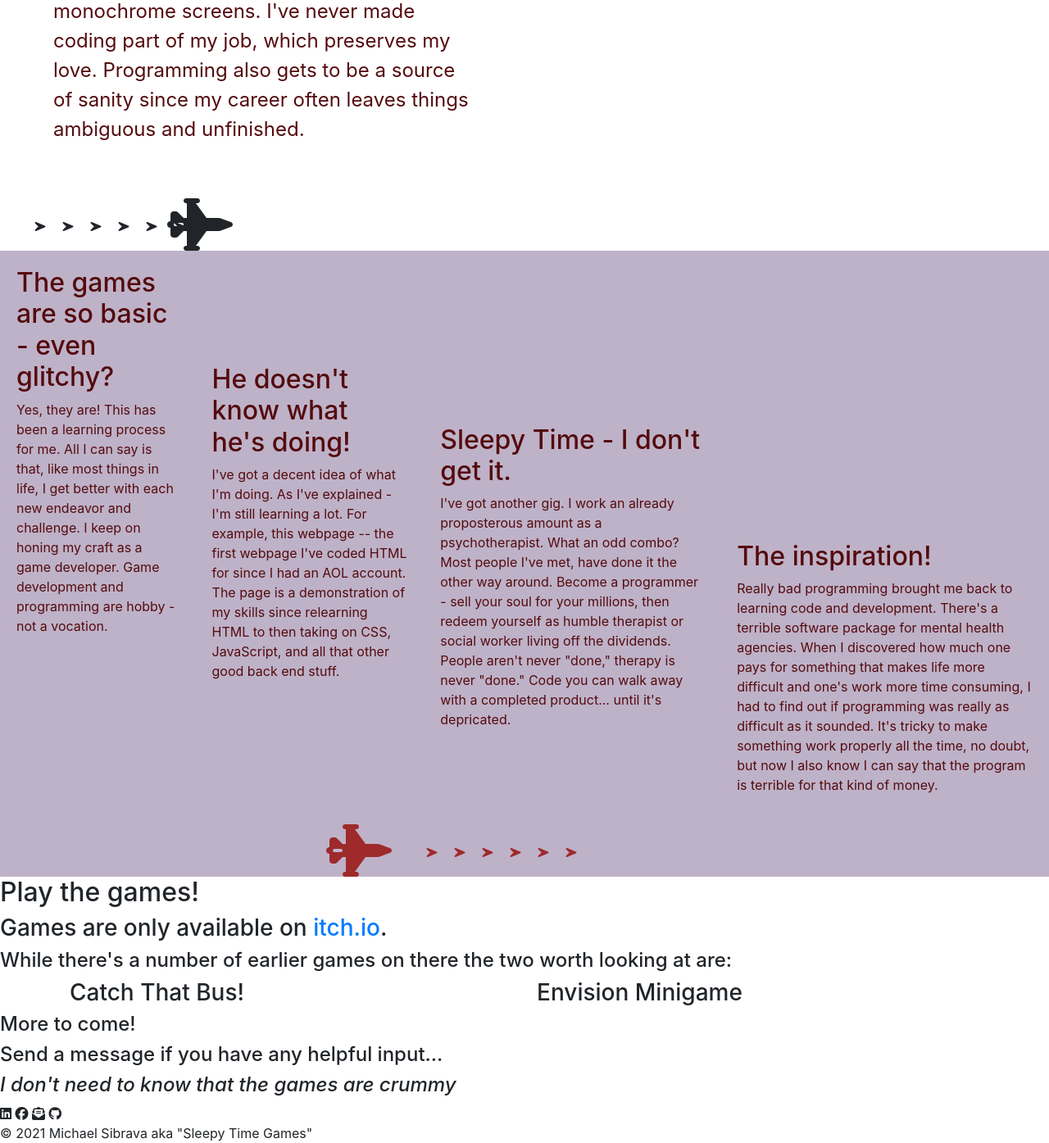
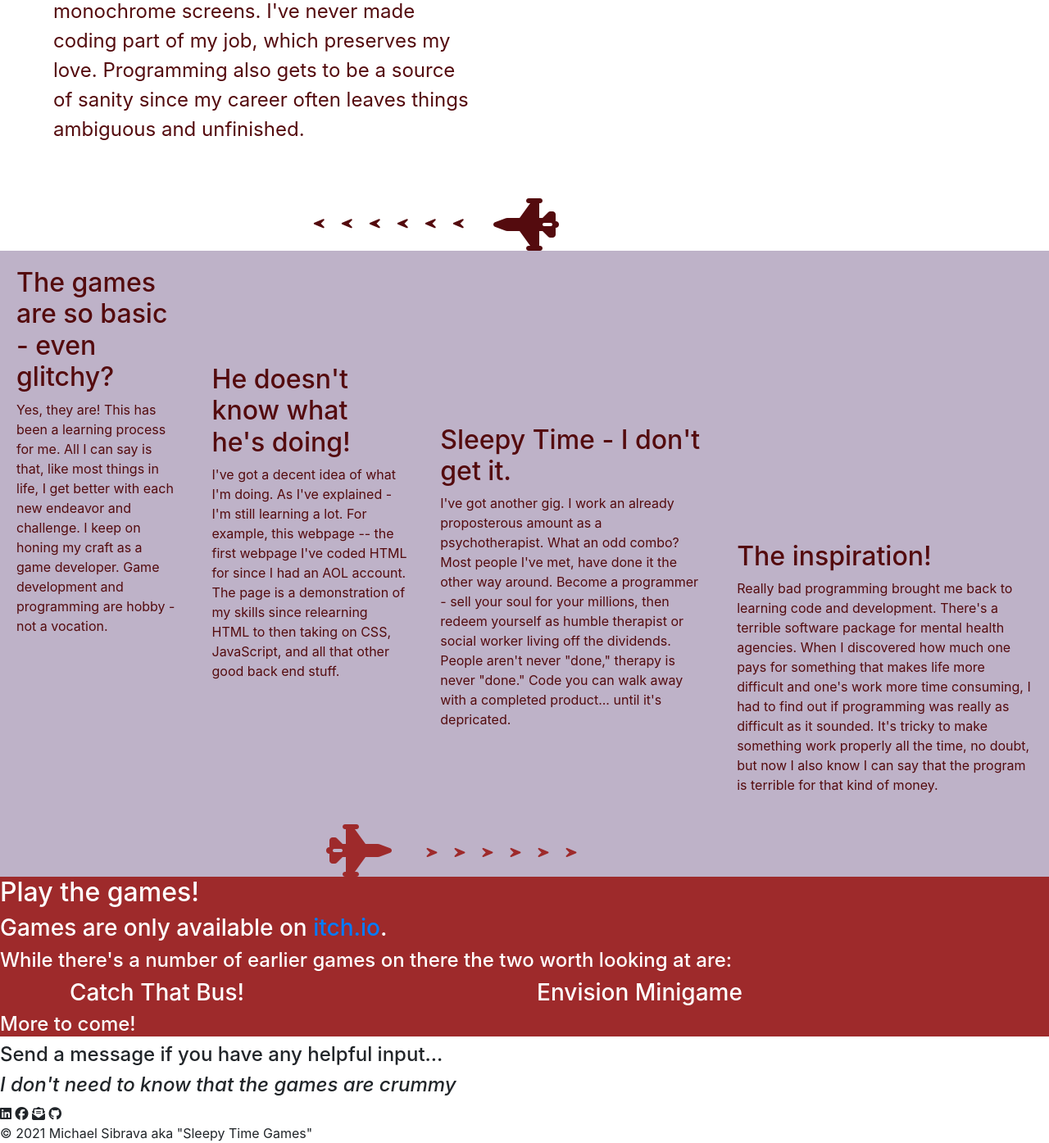
Before and after one commit to psynut/SleepTime, a PHP site: page / in a window 1280 px wide. Shown: the part 997-2392 px from the top of the page at 82% size. Run offline with PHP 8.4, Linux system fonts and the light colour scheme; some libraries are stand-ins or nearby versions; some web fonts are replaced.

Commit message:
3 working section-breaks(red, purple, white)

```diff
--- a/style.css
+++ b/style.css
@@ -19,6 +19,8 @@
 @font-face {
   font-family: 'Londrina Solid', cursive;
 }
+
+
 
 #title{
   padding-top: 50px;
@@ -68,20 +70,35 @@
   height: 400px;
 }
 
+
+.section-break{
+  margin-left: -200px;
+  padding: 0;
+  text-align: center;
+}
 .section-break.red{
   color: #BEB2C8;
   background-color: #9E2A2B;
-  margin-left: -200px;
-  padding: 0;
-  text-align: center;
 }
 
 .section-break.purple{
   color: #9e2a2b;
   background-color: #BEB2C8;
-  margin-left: -200px;
-  padding: 0;
-  text-align: center;
+}
+
+.section-break.white{
+  color: #540B0E;
+  background-color: white;
+}
+
+.section-break.white i{
+  transform: rotate(180deg);
+}
+
+.section-break.white .fa-location-arrow{
+  padding-right: 20px;
+  padding-left: 0;
+  transform: rotate(225deg) translate(40px, -3px);
 }
 
 .fa-location-arrow{
@@ -121,7 +138,6 @@
   color: #540B0E;
 }
 
-/*TO REMOVE*/
 #about .d-flex{
   min-height: 700px;
   background: #BEB2C8;
@@ -148,3 +164,8 @@
     margin-bottom: 10px;
   }
 }
+
+#games{
+  background-color: #9E2A2B;
+  color: white;
+}
```
